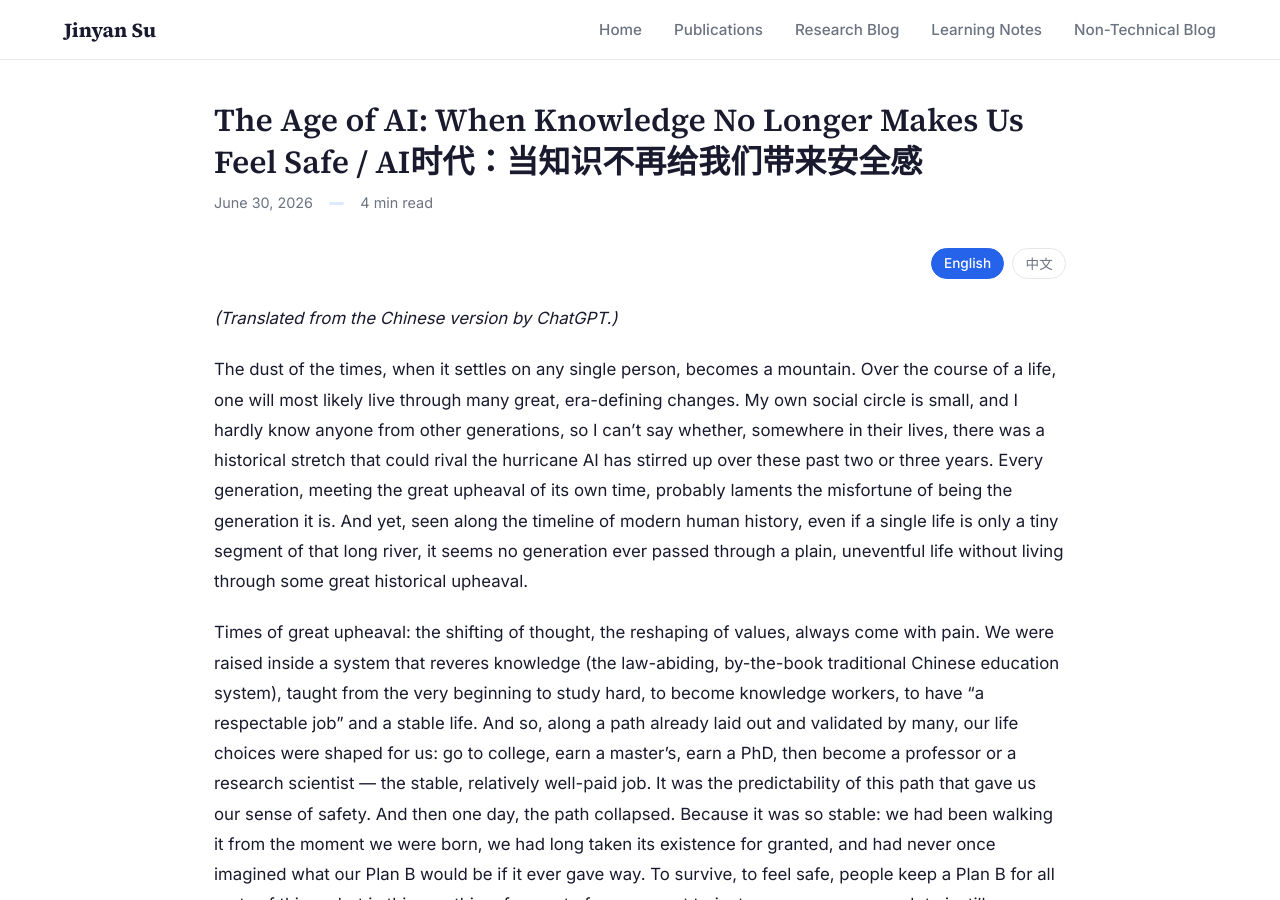
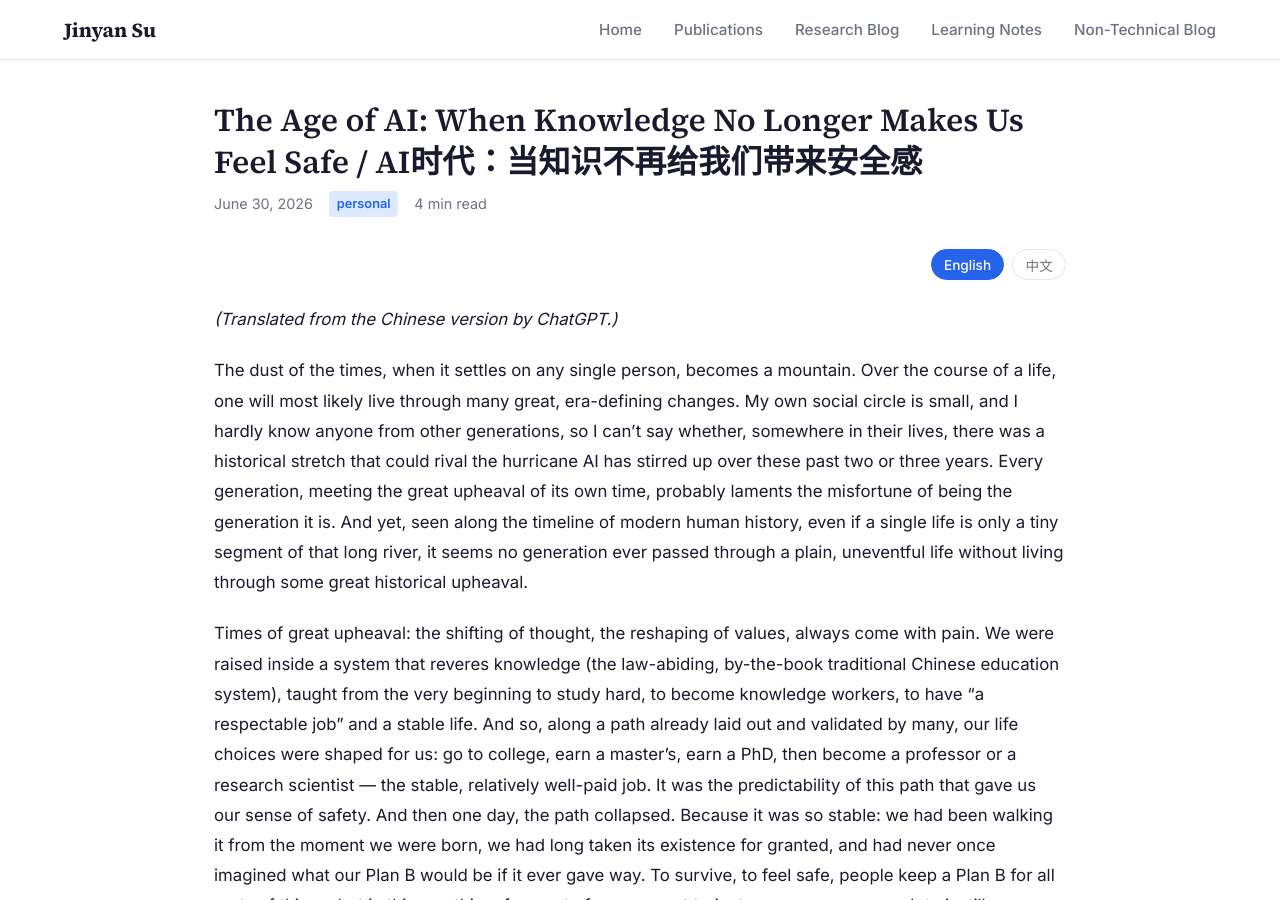
Before and after one commit to JinyanSu1/jinyansu1.github.io, a Jekyll site: the page built from _posts/2026-06-30-ai-era-knowledge-security.md, in a window 1280 px wide and 900 px high. Built offline with Jekyll 4.4.1, drawn with Linux system fonts in a browser that asks for light colours.

Commit message:
Match non-technical blog post format

```diff
--- a/_posts/2026-06-30-ai-era-knowledge-security.md
+++ b/_posts/2026-06-30-ai-era-knowledge-security.md
@@ -2,7 +2,7 @@
 layout: post
 title: "The Age of AI: When Knowledge No Longer Makes Us Feel Safe / AI时代：当知识不再给我们带来安全感"
 date: 2026-06-30
-blog: non-technical
+categories: personal
 tags: [reflection, life, ai, knowledge, work]
 excerpt: "In the age of agriculture, safety came from land; in the industrial age, from physical strength; before AI, from knowledge. Now knowledge suddenly feels cheap, and the old promise that knowledge changes destiny no longer feels like a stable truth."
 ---
--- a/personal-blog.html
+++ b/personal-blog.html
@@ -6,13 +6,13 @@
 <div class="blog-container">
   <h1 class="page-title">Non-Technical Blog</h1>
 
-  {% assign non_technical_posts = site.posts | where_exp: "post", "post.blog == 'non-technical' or post.categories contains 'personal'" %}
+  {% assign personal_posts = site.posts | where_exp: "post", "post.categories contains 'personal'" %}
 
-  {% if non_technical_posts.size == 0 %}
+  {% if personal_posts.size == 0 %}
     <p><em>No posts yet — check back soon!</em></p>
   {% endif %}
 
-  {% for post in non_technical_posts %}
+  {% for post in personal_posts %}
   <div class="blog-post-card" data-tags="{{ post.tags | join: ',' }}">
     <h2 class="blog-post-card-title">
       <a href="{{ post.url | relative_url }}">{{ post.title }}</a>
```
